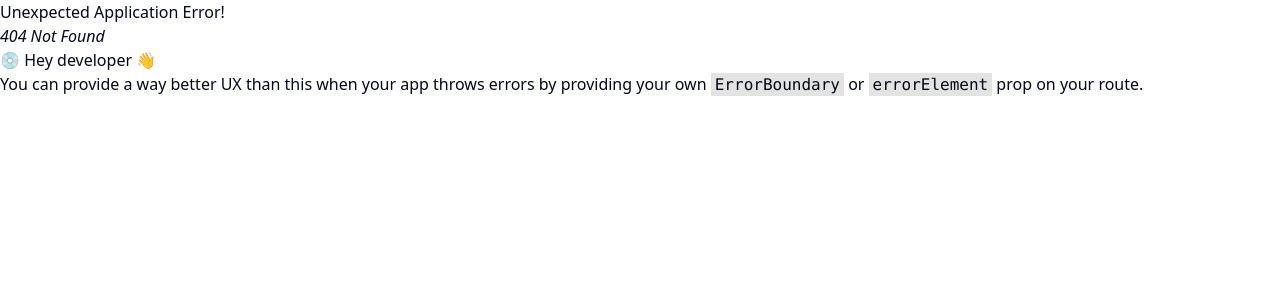
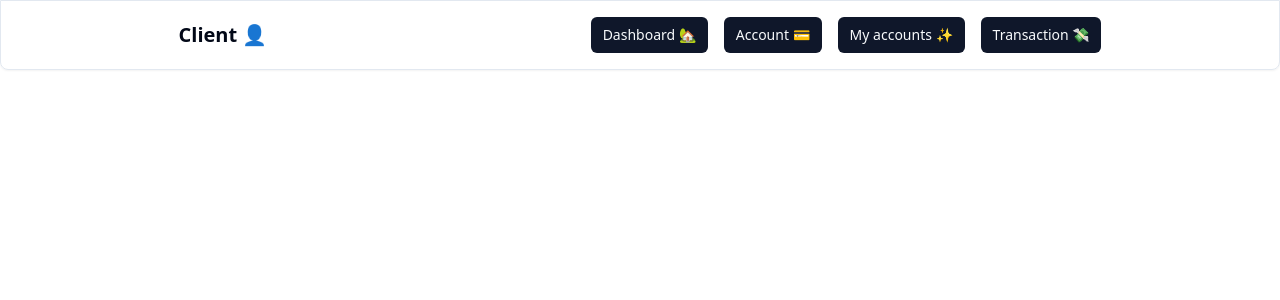
Before and after one commit to chamale-rac/fraud-detection, a React (Vite) app in the folder web/: page /client/my_accounts in a window 1280 px wide. Before the commit this address had no page. Shown: the top 300 px of the page. Built offline with nearby package versions, Linux system fonts and the light colour scheme; no server answers.

Commit message:
dashboards

```diff
--- a/web/src/main.tsx
+++ b/web/src/main.tsx
@@ -11,6 +11,7 @@ import Client from "./pages/Client"
 import Cash from "./pages/Cash"
 import Employee from "./pages/Employee"
 import Admin from "./pages/Admin"
+import MyAccounts from "./pages/MyAccounts"
 import "./index.css"
 
 const router = createBrowserRouter([
@@ -39,6 +40,7 @@ const router = createBrowserRouter([
     children: [
       { path: "/client/dashboard", element: <div>Dashboard</div> },
       { path: "/client/account", element: <CreateAccount /> },
+      { path: "/client/my_accounts", element: <MyAccounts /> },
       { path: "/client/transaction", element: <ClientTransaction /> },
     ],
   },
--- a/web/src/pages/Admin.tsx
+++ b/web/src/pages/Admin.tsx
@@ -6,7 +6,9 @@ export default function Admin() {
   return (
     <article>
       <header className="flex h-fit w-full justify-around p-[1rem] border-gray border shadow-sm rounded-br-lg rounded-bl-lg">
-        <h1 className="font-bold text-[1.25rem] my-auto">Admin dashboard 🪪</h1>
+        <Link to="/" className="font-bold text-[1.25rem] my-auto">
+          Admin 🪪
+        </Link>
         <ul className="flex gap-[1rem]">
           <li>
             <Link
--- a/web/src/pages/Client.tsx
+++ b/web/src/pages/Client.tsx
@@ -6,9 +6,9 @@ export default function Client() {
   return (
     <article>
       <header className="flex h-fit w-full justify-around p-[1rem] border-gray border shadow-sm rounded-br-lg rounded-bl-lg">
-        <h1 className="font-bold text-[1.25rem] my-auto">
-          Client Dashboard 👤
-        </h1>
+        <Link to="/" className="font-bold text-[1.25rem] my-auto">
+          Client 👤
+        </Link>
         <ul className="flex gap-[1rem]">
           <li>
             <Link
@@ -32,6 +32,16 @@ export default function Client() {
           </li>
           <li>
             <Link
+              to="my_accounts"
+              className={buttonVariants({
+                size: "sm",
+              })}
+            >
+              My accounts ✨
+            </Link>
+          </li>
+          <li>
+            <Link
               to="transaction"
               className={buttonVariants({
                 size: "sm",
--- a/web/src/pages/Employee.tsx
+++ b/web/src/pages/Employee.tsx
@@ -6,9 +6,9 @@ export default function Employee() {
   return (
     <article>
       <header className="flex h-fit w-full justify-around p-[1rem] border-gray border shadow-sm rounded-br-lg rounded-bl-lg">
-        <h1 className="font-bold text-[1.25rem] my-auto">
-          Employee dashboard 🏢
-        </h1>
+        <Link to="/" className="font-bold text-[1.25rem] my-auto">
+          Employee 🏢
+        </Link>
         <ul className="flex gap-[1rem]">
           <li>
             <Link
--- /dev/null
+++ b/web/src/pages/MyAccounts.tsx
@@ -0,0 +1,111 @@
+import { useState, useEffect } from "react"
+import { cn } from "@/lib/utils"
+import { Button } from "@/components/ui/button"
+import {
+  Card,
+  CardContent,
+  CardDescription,
+  CardFooter,
+  CardHeader,
+  CardTitle,
+} from "@/components/ui/card"
+import { Toaster } from "@/components/ui/toaster"
+import { toast } from "@/components/ui/use-toast"
+
+const BACKEND_URL = import.meta.env.VITE_BASE_URL
+
+type CardProps = React.ComponentProps<typeof Card>
+
+export default function CardDemo({ className, ...props }: CardProps) {
+  const [accounts, setAccounts] = useState([])
+
+  useEffect(() => {
+    if (accounts) console.log("accounts:", accounts)
+  }, [accounts])
+
+  useEffect(() => {
+    // get user bank accounts
+    fetch(`${BACKEND_URL}/client/all_bank_accounts`, {
+      method: "POST",
+      headers: {
+        "Content-Type": "application/json",
+      },
+      body: JSON.stringify({
+        client_uuid: localStorage.getItem("uuid"),
+      }),
+    })
+      .then((res) => {
+        console.log(res)
+        if (res.ok) {
+          return res.json()
+        }
+        return res.json().then((error) => {
+          throw new Error(error.message)
+        })
+      })
+      .then((data) => {
+        // Save token to local storage
+        setAccounts(data.accounts)
+        toast({
+          title: "Accounts fetched 🎉",
+          description: data.message,
+        })
+      })
+      .catch((error) => {
+        toast({
+          title: "Error",
+          description: error.message,
+          variant: "destructive",
+        })
+      })
+  }, [])
+
+  return (
+    <article className="flex flex-wrap gap-[2rem] row-gap-[1rem] items-center justify-center min-h-screen px-[20rem]">
+      {accounts &&
+        accounts?.map(
+          (
+            account: {
+              nickname: string
+              account_type: string
+              balance: number
+              currency: string
+            },
+            key
+          ) => {
+            return (
+              <Card
+                key={key}
+                className={cn("w-[400px] h-fit", className)}
+                {...props}
+              >
+                <CardHeader>
+                  <CardTitle>
+                    {(account.nickname as string) || "My account"}
+                  </CardTitle>
+                  <CardDescription>{account.account_type}</CardDescription>
+                </CardHeader>
+                <CardContent className="grid gap-4">
+                  <article className="mb-4 grid grid-cols-[25px_1fr] items-start pb-4 last:mb-0 last:pb-0">
+                    <span className="flex h-2 w-2 translate-y-1 rounded-full bg-white" />
+                    <div className="space-y-1">
+                      <p className="text-sm font-medium leading-none">
+                        $ {account.balance}
+                      </p>
+                      <p className="text-sm text-muted-foreground">
+                        {account.currency}
+                      </p>
+                    </div>
+                  </article>
+                </CardContent>
+                <CardFooter>
+                  <Button className="w-full">View transactions</Button>
+                </CardFooter>
+              </Card>
+            )
+          }
+        )}
+      <Toaster />
+    </article>
+  )
+}
```
